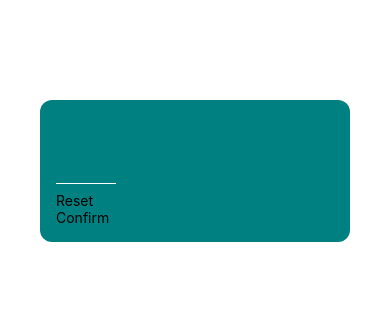
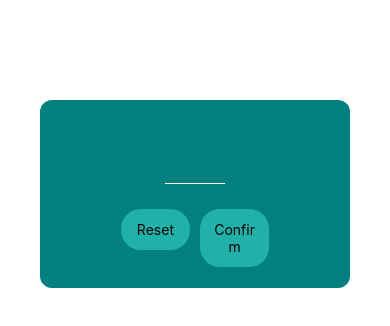
Before and after one commit to ytsykvas/react-native-game, a React Native app: screen / in a window 390 px wide. Shown: the top 326 px of the page. Built offline with nearby package versions, Linux system fonts and the light colour scheme.

Commit message:
Working with buttons

```diff
--- a/components/PrimaryButton.js
+++ b/components/PrimaryButton.js
@@ -1,11 +1,46 @@
-import { View, Text } from "react-native";
+import { View, Text, Pressable, StyleSheet } from "react-native";
+
+function onPressHandler(){
+  console.log('pressed');
+}
 
 function PrimaryButton({children}) {
   return (
-    <View>
-      <Text>{children}</Text>
+    <View style={styles.buttonOuterContainer}>
+      <Pressable
+        style={({pressed}) =>
+          pressed
+            ? [styles.buttonInnerContainer, styles.pressed]
+            : styles.buttonInnerContainer}
+        onPress={onPressHandler}
+        android_ripple={{color: '#E0FFFF'}}
+      >
+        <Text style={styles.buttonText}>{children}</Text>
+      </Pressable>
     </View>
+
   )
 }
 
 export default PrimaryButton;
+
+const styles = StyleSheet.create({
+  buttonOuterContainer: {
+    borderRadius: 20,
+    margin: 5,
+    overflow: 'hidden'
+  },
+  buttonInnerContainer: {
+    backgroundColor: '#20B2AA',
+    paddingVertical: 12,
+    paddingHorizontal: 12,
+    elevation: 15
+  },
+  buttonText: {
+    color: 'black',
+    textAlign: 'center'
+  },
+  pressed: {
+    opacity: '0.75'
+  }
+});
--- a/screens/StartGameScreen.js
+++ b/screens/StartGameScreen.js
@@ -11,14 +11,22 @@
         // autoCapitalize="none" // works with none numeric symbols. Disabling capitalize. Do not needed in this case.
         // autoCorrect={false} // works with none numeric symbols. Disabling autocorrection. Do not needed in this case.
       />
-      <PrimaryButton>Reset</PrimaryButton>
-      <PrimaryButton>Confirm</PrimaryButton>
+      <View style={styles.buttonsContainer}>
+        <View style={styles.buttonContainer}>
+          <PrimaryButton>Reset</PrimaryButton>
+        </View>
+        <View style={styles.buttonContainer}>
+          <PrimaryButton>Confirm</PrimaryButton>
+        </View>
+      </View>
     </View>
   )
 }
 
 const styles = StyleSheet.create({
   inputContainer: {
+    justifyContent: 'center',
+    alignItems: 'center',
     marginTop: 100,
     marginHorizontal: 40,
     padding: 16,
@@ -40,6 +48,13 @@
     marginVertical: 8,
     fontWeight: 'bold',
     textAlign: 'center'
+  },
+  buttonsContainer: {
+    paddingTop: 12,
+    flexDirection: 'row'
+  },
+  buttonContainer: {
+    flex: 1
   }
 });
 
```
